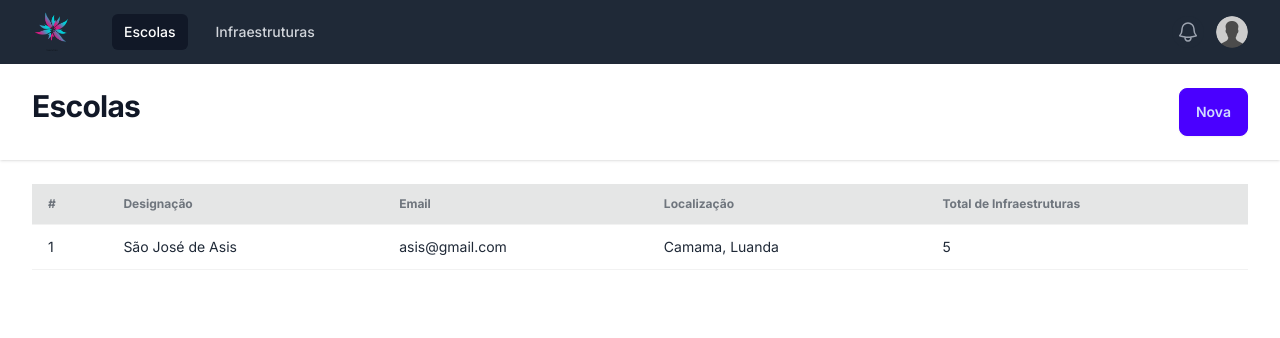
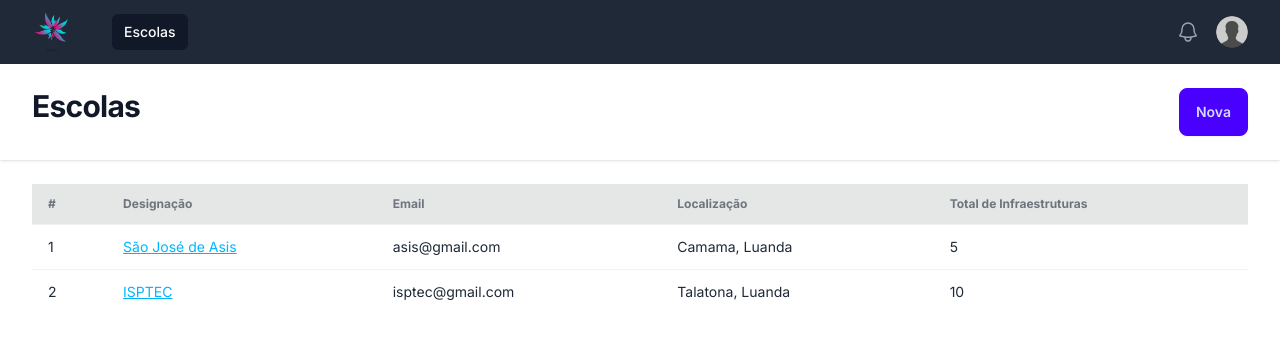
Before and after one commit to ariclenespedro/infrastructure_lab, a Next.js app: page / in a window 1280 px wide. Shown: the top 338 px of the page. Built offline with nearby package versions, Linux system fonts and the light colour scheme.

Commit message:
mudando a logica de acesso às infraestruturas de uma escola.

```diff
--- a/src/app/(admin-route)/page.tsx
+++ b/src/app/(admin-route)/page.tsx
@@ -12,6 +12,12 @@ export default function Home() {
     location: 'Camama, Luanda',
     total_infrastructure: 5
     },
+    {
+      designation: 'ISPTEC',
+    email: 'isptec@gmail.com',
+    location: 'Talatona, Luanda',
+    total_infrastructure: 10
+    },
   ];
 
   const headers = ["#", "Designação", "Email", "Localização", "Total de Infraestruturas"];
--- a/src/app/components/main/index.tsx
+++ b/src/app/components/main/index.tsx
@@ -28,7 +28,7 @@ const Main: React.FC<Props> = ({ children, PageName }) => {
 
   const navigation: navegationType[] = [
     { name: "Escolas", href: "/", id: 0 },
-    { name: "Infraestruturas", href: "/infraestruturas", id: 1 },
+    /* { name: "Infraestruturas", href: "/infraestruturas", id: 1 }, */
   ];
 
   const handleNavigationClick = (id: number) => {
--- a/src/app/components/table/index.tsx
+++ b/src/app/components/table/index.tsx
@@ -1,5 +1,5 @@
 import React from "react";
-import Image from "next/image";
+import Link from "next/link";
 import { schoolType } from "@/types/schools";
 
 interface TableDataStatsProps {
@@ -25,9 +25,17 @@ const TableTwo: React.FC<TableDataStatsProps> = ({ schoolData, headers }) => {
             <tr key={rowIndex}>
               {/* Renderizando número da linha na primeira coluna */}
               <td>{rowIndex + 1}</td>
-              {/* Mapeando os valores das outras colunas dinamicamente */}
+              {/* Renderizando link para a coluna Designação */}
+              <td>
+                <Link className="link link-info" href={`/infraestruturas`}>
+                  {school.designation}
+                </Link>
+              </td>
+              {/* Renderizando os valores das outras colunas dinamicamente */}
               {Object.values(school).map((value, cellIndex) => (
-                <td key={cellIndex}>{value}</td>
+                // Se você não deseja que a primeira célula (ID) seja um link, você pode verificar o índice da célula
+                // e adicionar o link apenas às células desejadas
+                cellIndex !== 0 ? <td key={cellIndex}>{value}</td> : null
               ))}
             </tr>
           ))}
```
